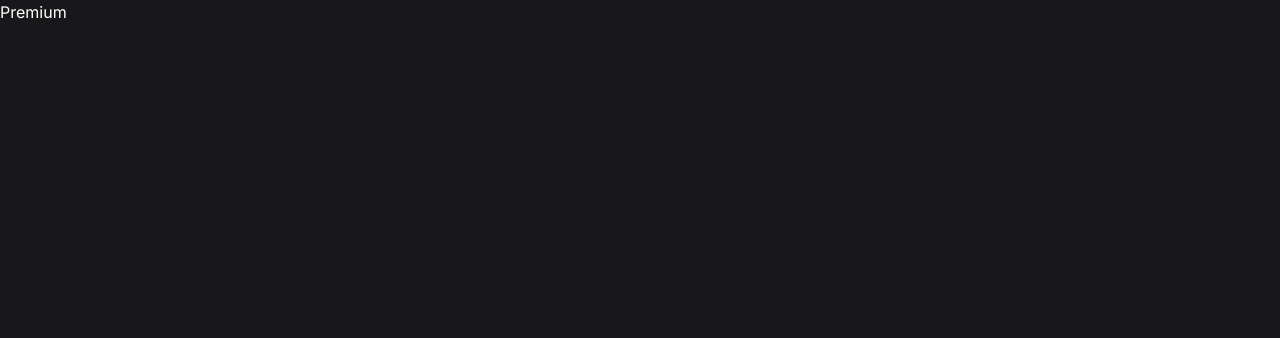
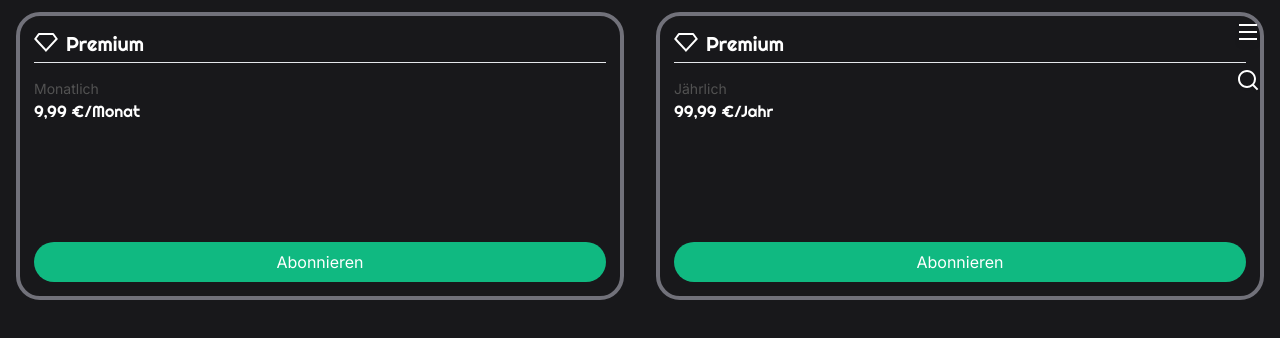
Before and after one commit to SJ2324-5BHIF-Vogi/Frontend, a Next.js app: page /premium in a window 1280 px wide. Shown: the top 338 px of the page. Built offline with nearby package versions, Linux system fonts and the light colour scheme.

Commit message:
feat: add premium page

```diff
--- /dev/null
+++ b/src/app/premium/layout.tsx
@@ -0,0 +1,69 @@
+'use client'
+import { Sidebar } from '@/views/Sidebar'
+import { SearchBar } from '@/components/global/SearchBar'
+import { Metadata } from 'next'
+import React, { ReactElement, ReactNode, useState } from 'react'
+import { RiMenuLine, RiSearchLine } from 'react-icons/ri'
+
+export const metadata: Metadata = {
+  title: 'Vogi',
+  description: 'The only social media platform in the world.'
+}
+const RootLayout = ({ children }: { children: ReactNode }): ReactElement => {
+  const [showSidebar, setShowSidebar] = useState(false)
+  const [showRightAside, setRightAside] = useState(false)
+
+  const toggleSidebar = (): void => {
+    if (showRightAside) {
+      setRightAside(!showRightAside)
+    }
+
+    setShowSidebar(!showSidebar)
+  }
+
+  const toggleRightAside = (): void => {
+    if (showSidebar) {
+      setShowSidebar(!showSidebar)
+    }
+
+    setRightAside(!showRightAside)
+  }
+
+  return (
+    <>
+      <div className='flex-col'>
+        <button
+          className='2xl:hidden fixed z-50 top-4 right-4 m-1 text-white text-2xl drop-shadow-md'
+          onClick={toggleSidebar}
+        >
+          <RiMenuLine />
+        </button>
+        <button
+          className='2xl:hidden fixed z-50 top-16 right-4 m-1 text-white text-2xl drop-shadow-sm'
+          onClick={toggleRightAside}
+        >
+          <RiSearchLine />
+        </button>
+      </div>
+      <div
+        className={`fixed z-40 bg-zinc-800 dark:bg-midnight-700 overflow-y-auto ${
+          showSidebar ? '' : 'hidden 2xl:block'
+        }`}
+      >
+        <Sidebar />
+      </div>
+      <div className='flex justify-center bg-zinc-900 dark:bg-midnight-800 ml-auto mr-auto 2xl:w-3/5 w-full'>
+        {children}
+      </div>
+      <aside
+        className={`2xl:w-1/5 w-full z-40 border-gradient-l fixed right-[0px] h-screen bg-zinc-800 border-zinc-500 border-l-4 grow dark:bg-midnight-700 ${
+          showRightAside ? '' : 'hidden 2xl:block'
+        }`}
+      >
+        <SearchBar />
+      </aside>
+    </>
+  )
+}
+
+export default RootLayout
--- a/src/app/premium/page.tsx
+++ b/src/app/premium/page.tsx
@@ -1,11 +1,15 @@
-import React, { FC } from 'react'
+import Subscription from '@/views/Subscription'
+import React, { FC, ReactElement } from 'react'
+import { RiVipDiamondLine } from 'react-icons/ri'
 
-const Premium: FC = () => {
+const Home = (): ReactElement => {
   return (
     <>
-      <div>Premium</div>
+      <Subscription title='Premium' billing_cycle='Monatlich' price='9,99' />
+      <Subscription title='Premium' billing_cycle='Jährlich' price='99,99' />
+      {/* <Subscription title='irgendwas' billing_cycle='Monatlich' price='69' /> */}
     </>
   )
 }
 
-export default Premium
+export default Home
--- /dev/null
+++ b/src/views/Subscription.tsx
@@ -0,0 +1,35 @@
+import React, { FC } from 'react'
+import { RiVipDiamondLine } from 'react-icons/ri'
+
+interface Props {
+  icon?: JSX.Element
+  title: string
+  billing_cycle: string
+  price: string
+}
+
+const Subscription: FC<Props> = ({ icon, title, billing_cycle, price }) => {
+  const condition = billing_cycle === 'Monatlich'
+  const billing = condition ? 'Monat' : 'Jahr'
+
+  return (
+    <>
+      <div className='flex flex-col w-1/2 border-4 p-3.5 mt-3 mx-4 bg-zinc-900 rounded-3xl border-zinc-500 max-h-72'>
+        <div className='flex justify-start self-start pb-1'>
+          <RiVipDiamondLine className='text-2xl' />
+          <p className='px-2 font-righteous text-xl'>{title}</p>
+        </div>
+        <hr className='w-full h-px bg-black' />
+        <p className='text-sm text-neutral-600 mt-4'>{billing_cycle}</p>
+        <p className='font-righteous p-0'>
+          {price} €/{billing}
+        </p>
+        <button className='bg-emerald-500 hover:bg-emerald-600 text-white rounded-full p-2 mt-auto'>
+          Abonnieren
+        </button>
+      </div>
+    </>
+  )
+}
+
+export default Subscription
```
Also changed, not shown: 1 other file (tests, documents, lock files or other folders).
